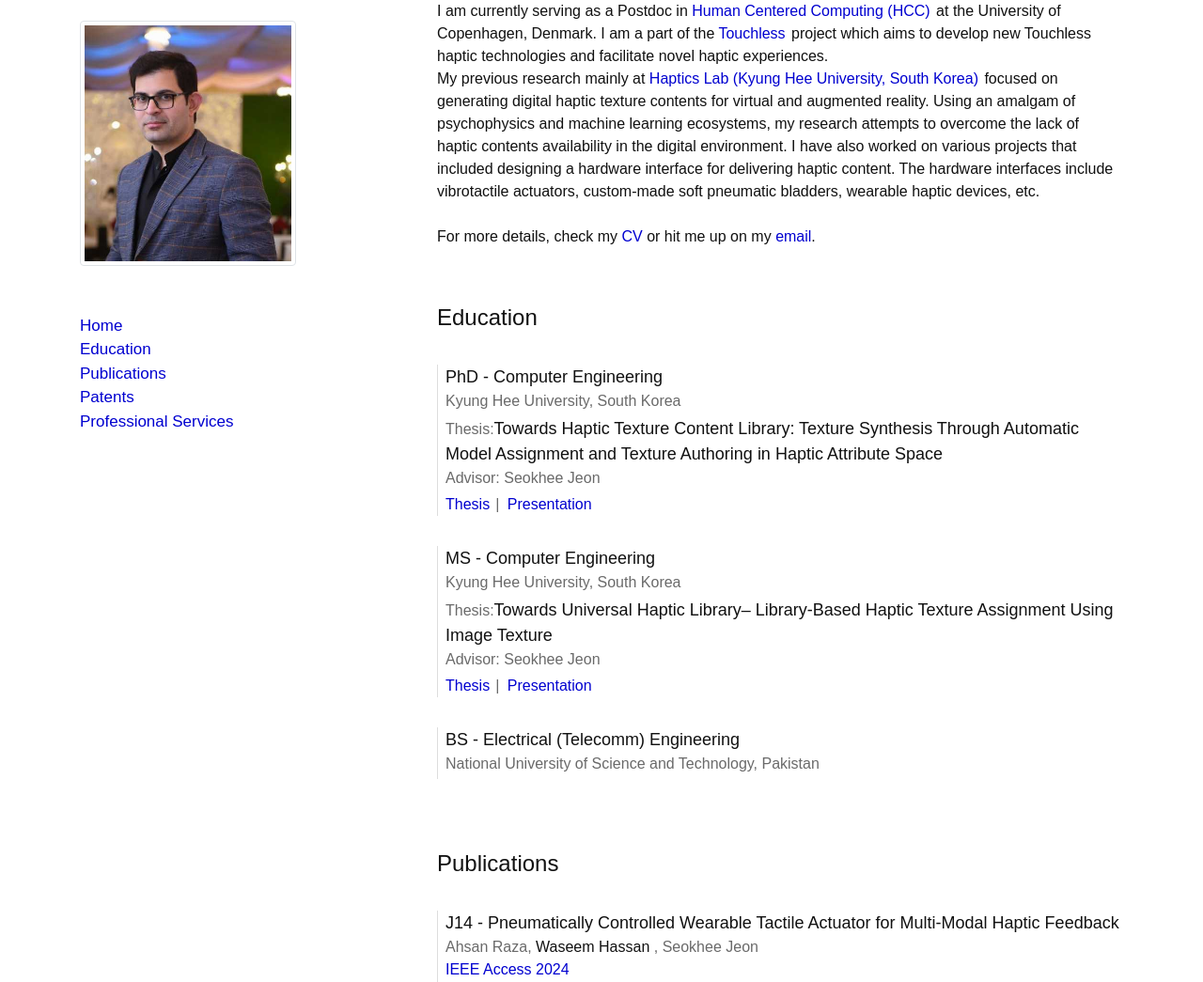
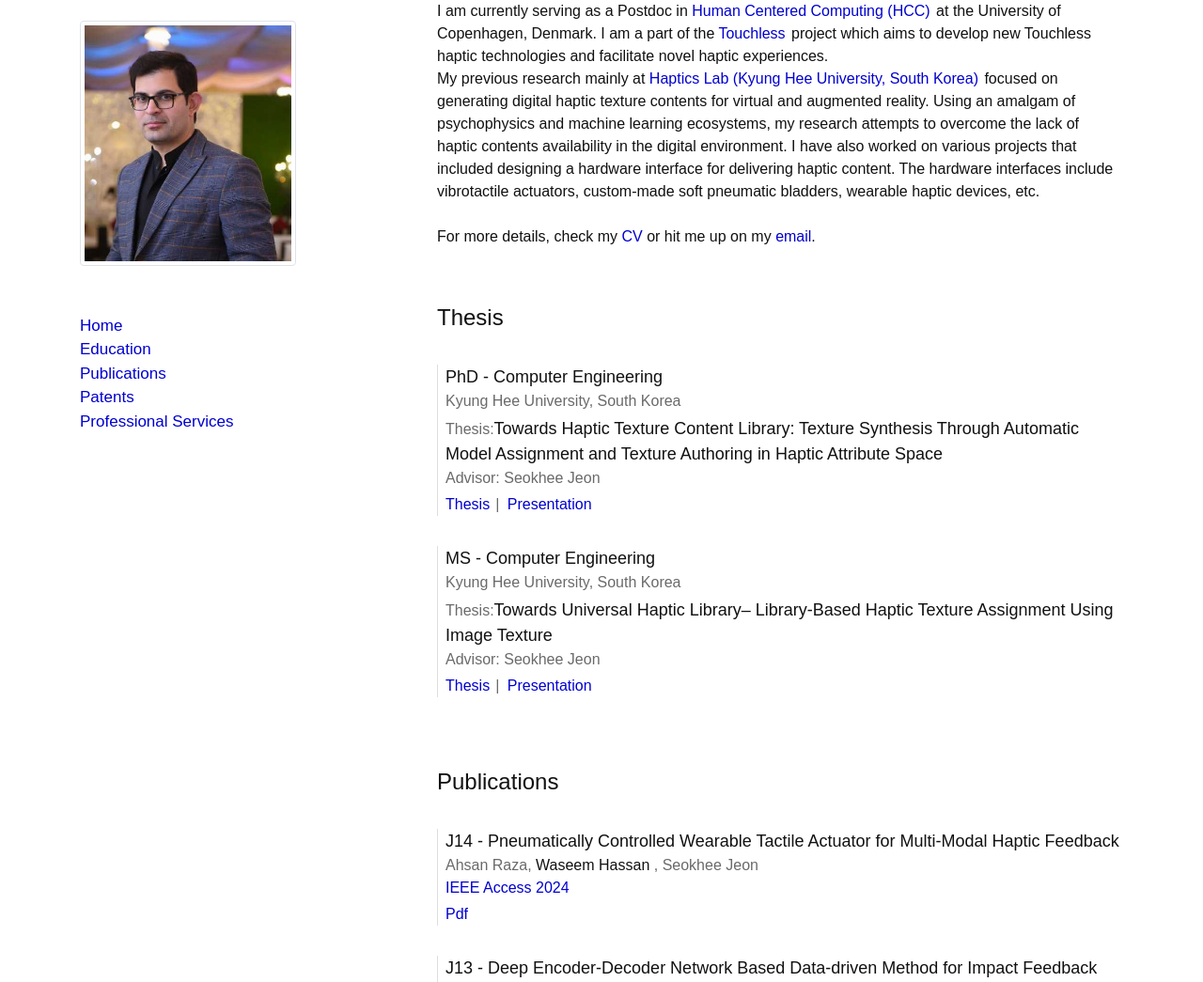
Before and after one commit to hassanwaseem/hassanwaseem.github.io, a plain HTML site: page index.html in a window 1280 px wide. Shown: the part 192-1237 px from the top of the page at 94% size. Drawn offline with nearby package versions, Linux system fonts and the light colour scheme.

Commit message:
Update index.html

```diff
--- a/index.html
+++ b/index.html
@@ -97,9 +97,9 @@
         	For more details, check my <a class="in-text" href="assets/cv_waseemhassan.pdf" target="_blank">CV</a> or hit me up
                  on my <a class="in-text" href="mailto:waha@di.ku.dk">email</a>.
 
-<!--------------------Education--------------------------->
-		 <div id = "Education" class="py-2">
-                 <p class="header pt-5">Education</p>
+<!--------------------Thesis--------------------------->
+		 <div id = "Thesis" class="py-2">
+                 <p class="header pt-5">Thesis</p>
 
 	                 <div class="py-2">
 	                 <p class="paper my-2 pl-2">
@@ -120,12 +120,6 @@
 										   <span class="conf">Advisor: Seokhee Jeon</span><br>
 	                     <a class="tag" href="assets/MSThesis.pdf" target="_blank">Thesis</a><span class="tagsep">|</span>
 	                     <a class="tag" href="https://docs.google.com/presentation/d/1lkXgl4YoFi642sLZ9RfVmx7HjDdh_ngP/edit?usp=drive_link&ouid=102648334383273136949&rtpof=true&sd=true" target="_blank">Presentation</a>
-	                 </p>
-	                 </div>
-									 <div class="py-2">
-	                 <p class="paper my-2 pl-2">
-			                 <span class="papertitle">BS - Electrical (Telecomm) Engineering</span> <br>
-	                     <span class="conf">National University of Science and Technology, Pakistan</span><br>
 	                 </p>
 	                 </div>
                  </div>
```
